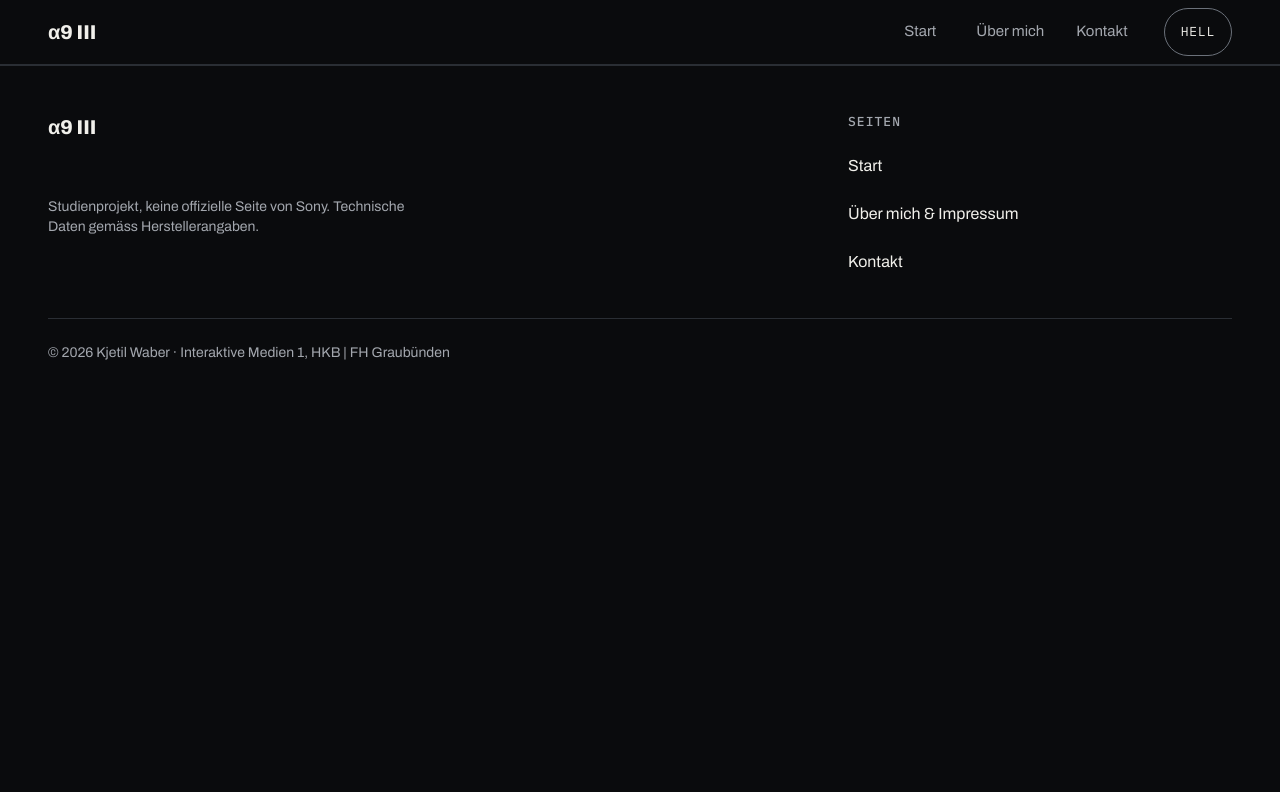
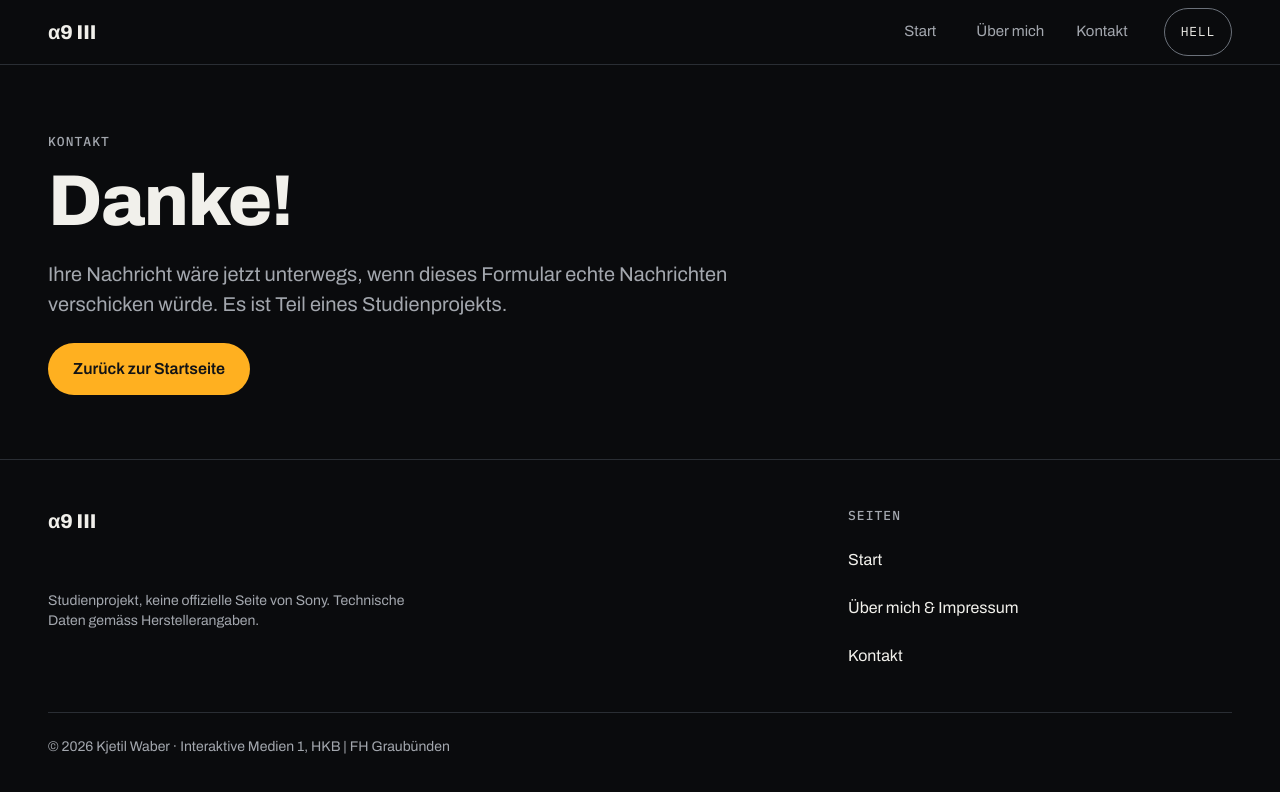
Before and after one commit to kjetilwaberFHGR/IM01-Kjetil-Waber, a plain HTML site: page danke.html in a window 1280 px wide. Drawn offline with Linux system fonts and the light colour scheme.

Commit message:
Danke-Seite

```diff
--- a/danke.html
+++ b/danke.html
@@ -36,7 +36,18 @@
             </nav>
         </div>
     </header>
-    <main id="inhalt"> <!-- Hero, Kennzahlen, Abschnitte --> </main>
+    <main id="inhalt">
+        <header class="container page-head">
+            <hgroup>
+                <p class="eyebrow">Kontakt</p>
+                <h1 class="page-title">Danke!</h1>
+            </hgroup>
+            <p class="lead">Ihre Nachricht wäre jetzt unterwegs, wenn dieses Formular echte Nachrichten verschicken würde. Es ist Teil eines Studienprojekts.</p>
+            <div class="button-group">
+                <a class="btn btn-primary" href="index.html">Zurück zur Startseite</a>
+            </div>
+        </header>
+    </main>
     <footer class="site-footer">
         <div class="container footer-grid">
             <div class="footer-about">
```
